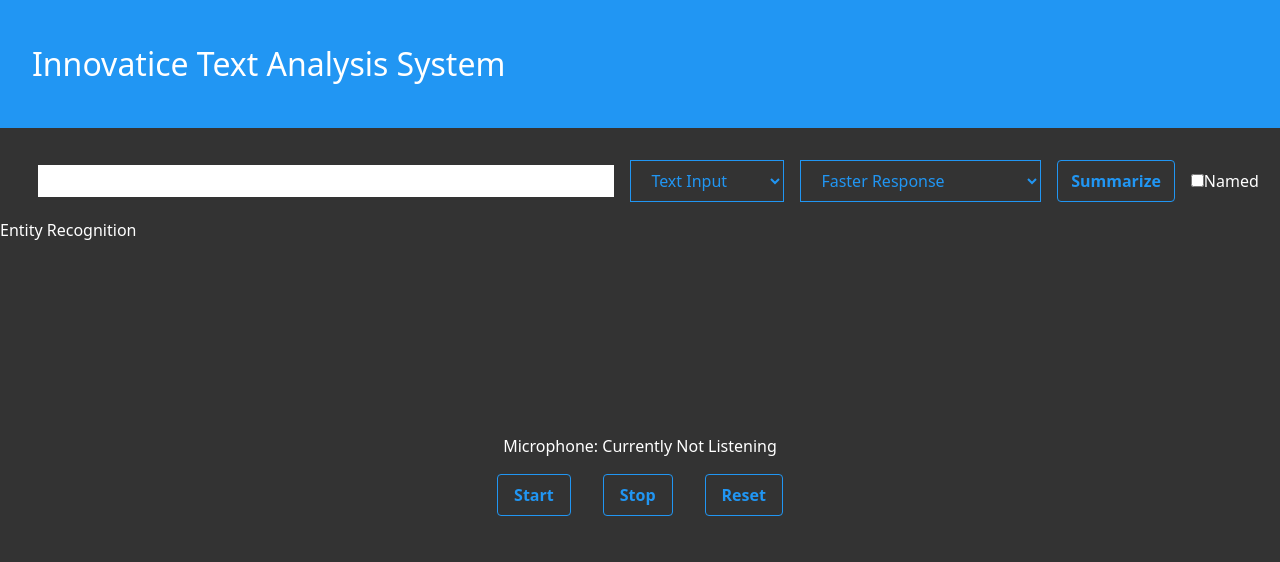
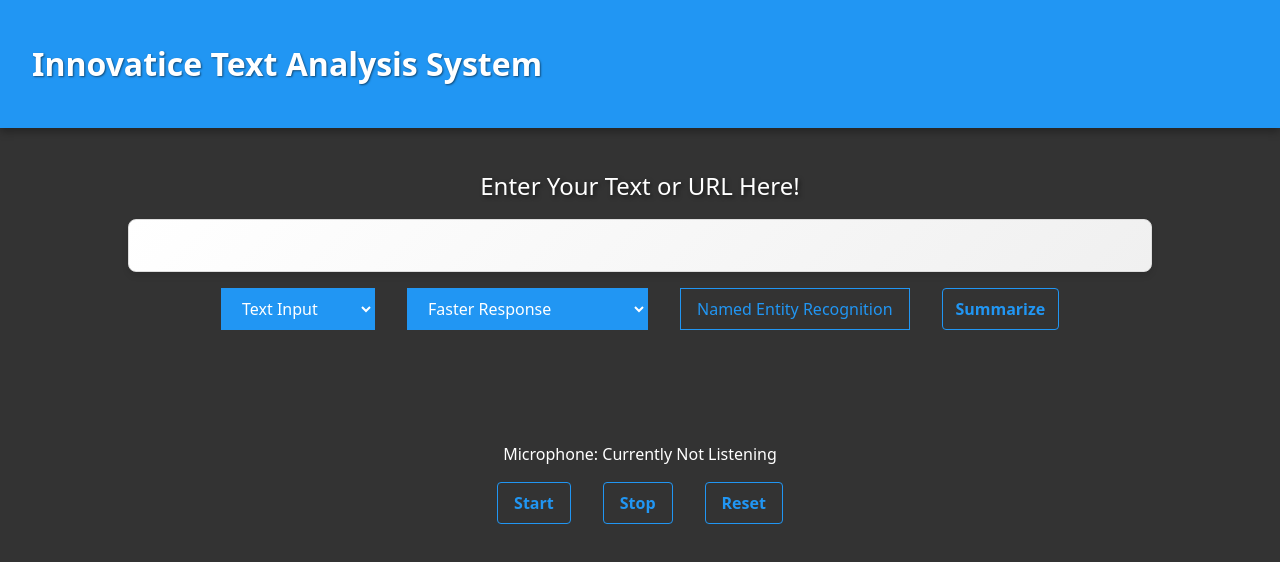
Before and after one commit to tyantes3/TextAnalysisProject, a Next.js app: page / in a window 1280 px wide. Shown: the top 562 px of the page. Built offline with nearby package versions, Linux system fonts and the light colour scheme.

Commit message:
personal changes to clean up website from group project

```diff
--- a/app/components/InputText/InputText.module.css
+++ b/app/components/InputText/InputText.module.css
@@ -10,11 +10,45 @@
   overflow-x: hidden;
 }
 
-.text{
+/* .text{
   color: black;
   width: 45%;
   height: 2rem;
   margin-left: 3%;
+} */
+
+.text {
+width: 80%;
+padding: 12px 15px;
+border: 1px solid #ddd;
+border-radius: 8px;
+font-size: 18px;
+color: #444;
+background: linear-gradient(135deg, #ffffff 0%, #f0f0f0 100%);
+box-shadow: 0 4px 6px rgba(0, 0, 0, 0.1);
+transition: all 0.3s ease-in-out;
+margin-left: 10%;
+margin-right: 10%;
+margin-top: 15px;
+}
+
+.inputTitle{
+width: 30%;
+margin-left: auto;
+margin-right: auto;
+margin-top: 3vh;
+font-size: 24px;
+justify-content: center;
+text-align: center;
+/* margin-bottom: 10px; */
+font-weight: 450; /* or use 700 for a bolder effect */
+text-shadow: 2px 2px 4px rgba(0, 0, 0, 0.5);
+}
+
+.text:focus {
+border-color: #007bff;
+box-shadow: 0 0 12px rgba(0, 123, 255, 0.5);
+background: #fff;
 }
 
 .button {
@@ -40,14 +74,64 @@
   margin-top: 2rem;
   margin-left: auto;
   margin-right: auto;
-    width: 70%
+  width: 90%
 }
 
 .select{
+  background-color: #2196F3;
+  margin: 1rem;
+  color: #ffffff;
+  border-color: #2196F3;
+  border: 1px solid #2196F3;
+  padding: 0.5rem 1rem;
+}
+
+.nerButton{
   background-color: #333333;
-    margin-left: 1rem;
+  margin: 1rem;
   color: #2196F3;
   border-color: #2196F3;
   border: 1px solid #2196F3;
   padding: 0.5rem 1rem;
 }
+
+.activeNerButton{
+  background-color: #2196F3; /* Equivalent to Tailwind hover:bg-blue-500 */
+  color: #ffffff; /* Equivalent to Tailwind hover:text-white */
+  border-color: transparent; /* Equivalent to Tailwind hover:border-transparent */
+  margin: 1rem;
+  border: 1px solid #2196F3;
+  padding: 0.5rem 1rem;
+}
+
+.nerButton:hover{
+  background-color: #2196F3; /* Equivalent to Tailwind hover:bg-blue-500 */
+  color: #ffffff; /* Equivalent to Tailwind hover:text-white */
+  border-color: transparent; /* Equivalent to Tailwind hover:border-transparent */
+}
+
+.buttonsContainer{
+  display: flex;
+  width: 100%;
+  margin-left: auto;
+  margin-right: auto;
+  margin-bottom: 6rem;
+  align-content: center;
+  justify-content: center;
+}
+
+.sumContainer{
+  color: #ffffff; /* White text */
+  background-color: #4d4d4d;
+  border-radius: 8px;
+  border-color: #2196F3;
+  border-width: 2px;;
+  box-shadow: 0 4px 8px rgba(0, 0, 0, 0.1);
+  padding: 1.5rem;
+  margin: 0px auto;
+  width: 70%;
+}
+
+.hiddenSumContainer{
+  display: none;
+}
--- a/app/components/InputText/InputText.tsx
+++ b/app/components/InputText/InputText.tsx
@@ -17,13 +17,18 @@ export default function InputText() {
   const [NERdates, setNERdates] = useState("");
   const [NERgpe, setNERgpe] = useState("");
   const [NERStatus, setNER] = useState(false);
+  const [isSummary, setIsSummary] = useState(false)
 
   const handleCheckboxChange = () => {
     setNER((prevState) => !prevState);
   };
 
+  const nerButtonState = NERStatus ? styles.activeNerButton : styles.nerButton;
+  const summaryStatus = isSummary ? styles.sumContainer : styles.hiddenSumContainer;
+
   async function queryModel(event) {
     event.preventDefault();
+    setIsSummary(true);
     setSummary("Loading...");
     setNERpeople(""); // Join array elements with a comma and space
     setNERfac(""); // Join array elements with a comma and space
@@ -65,6 +70,7 @@ export default function InputText() {
       }
       setSummary("Summary: " + responseData["Summary"]);
       console.log(summary);
+
     } catch (error) {
       console.error("Error:", error);
       setSummary("Failed to fetch summary");
@@ -92,12 +98,13 @@ export default function InputText() {
     browserSupportsSpeechRecognition,
   } = useSpeechRecognition();
 
-  if (!browserSupportsSpeechRecognition) {
-    return <span>Browser Doesn't support speech to text</span>;
-  }
+  // if (!browserSupportsSpeechRecognition) {
+  //   return <span>Browser Doesn't support speech to text</span>;
+  // }
 
   return (
     <div className={styles.Input}>
+      <p className={styles.inputTitle}>Enter Your Text or URL Here!</p>
       <form id="query" method="POST" onSubmit={queryModel}>
         <input
           onChange={handleChange}
@@ -107,6 +114,7 @@ export default function InputText() {
           id="model_text"
           value={modelStatus}
         ></input>
+        <div className={styles.buttonsContainer}>
           <select
             value={inputType}
             onChange={handleInputChange}
@@ -124,24 +132,30 @@ export default function InputText() {
             <option value="Faster">Faster Response</option>
             <option value="Accurate">More Accurate Response</option>
           </select>
+
+          <button
+              type="button"
+              name="enableOptions"
+              onClick={handleCheckboxChange}
+              className={nerButtonState}
+              // onChange={handleCheckboxChange}
+            >
+            Named Entity Recognition
+          </button>
+
           <button type="submit" id="submitQuery" className={styles.button}>
             Summarize
           </button>
-        <label>
-          <input
-            type="checkbox"
-            name="enableOptions"
-            checked={NERStatus}
-            onChange={handleCheckboxChange}
-          />
-          Named Entity Recognition
-        </label>
+
+        </div>
       </form>
+      <div className={summaryStatus}>
         <p className={styles.summary}>{summary}</p>
         <p className={styles.summary}>{NERpeople}</p>
         <p className={styles.summary}>{NERdates}</p>
         <p className={styles.summary}>{NERfac}</p>
         <p className={styles.summary}>{NERgpe}</p>
+      </div>
       <div className={speechStyles.Speech}>
         <p className={speechStyles.Mic}>
           Microphone:{" "}
--- a/app/components/InputText/SpeechToText.module.css
+++ b/app/components/InputText/SpeechToText.module.css
@@ -17,6 +17,7 @@
   .Speech {
     text-align: center;
     margin-right: 0%;
+    margin-top: 6rem;
   }
 
   .Mic {
--- a/app/components/NavBar/NavBar.module.css
+++ b/app/components/NavBar/NavBar.module.css
@@ -8,12 +8,14 @@
     display: flex;
     align-items: center;
     height: 8rem;
-    /* display: inline-block; */
+    box-shadow: 0 4px 8px rgba(0, 0, 0, 0.3); /* Shadow effect */
 }
 
 .title{
     display: flex;
     margin-right: 1rem;
+    font-weight: bold; /* or use 700 for a bolder effect */
+    text-shadow: 1px 1px 2px rgba(0, 0, 0, 0.5);
 }
 
 .navButton{
```
Lines whose indentation alone changed are shown as unchanged.
